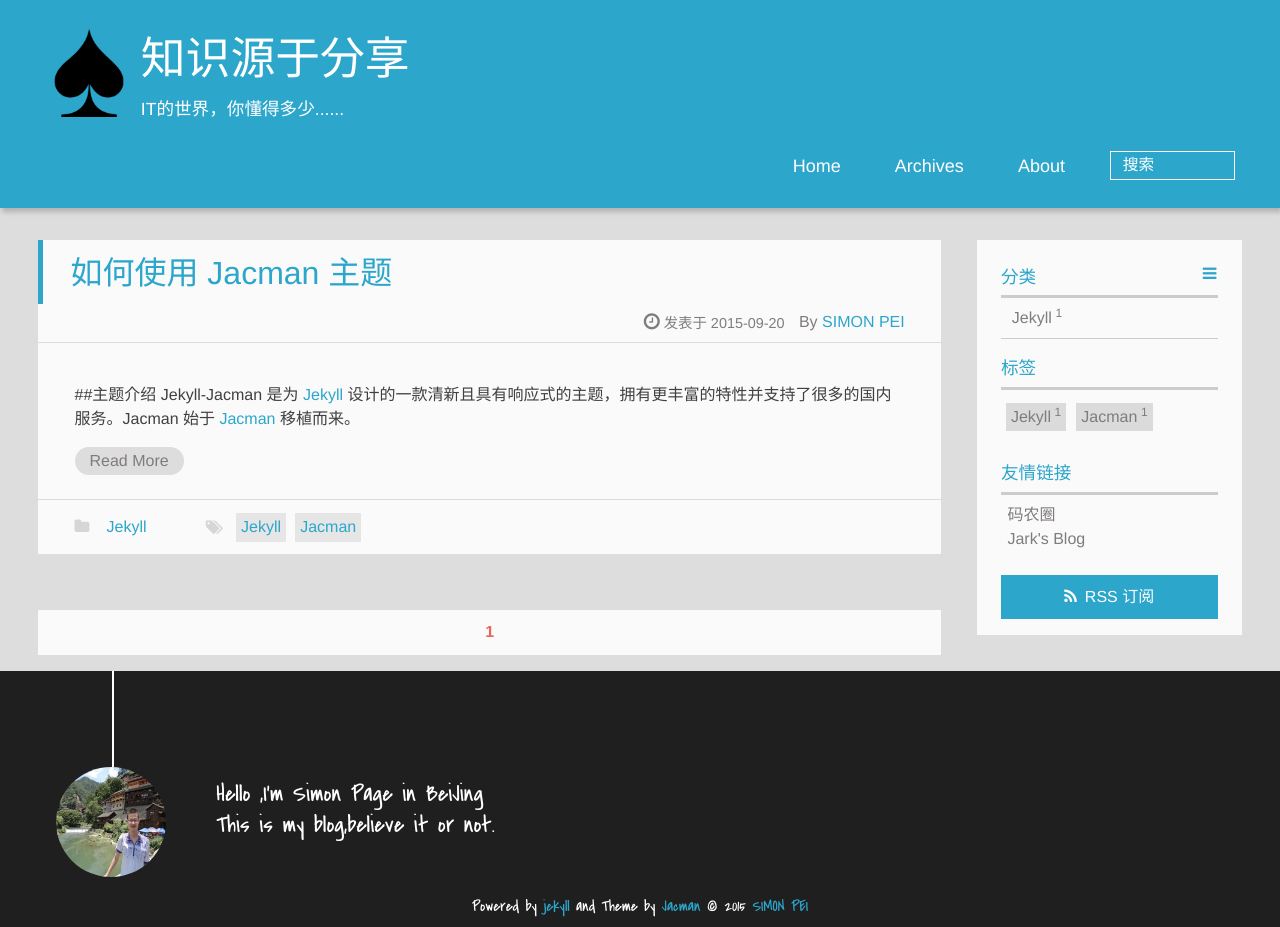
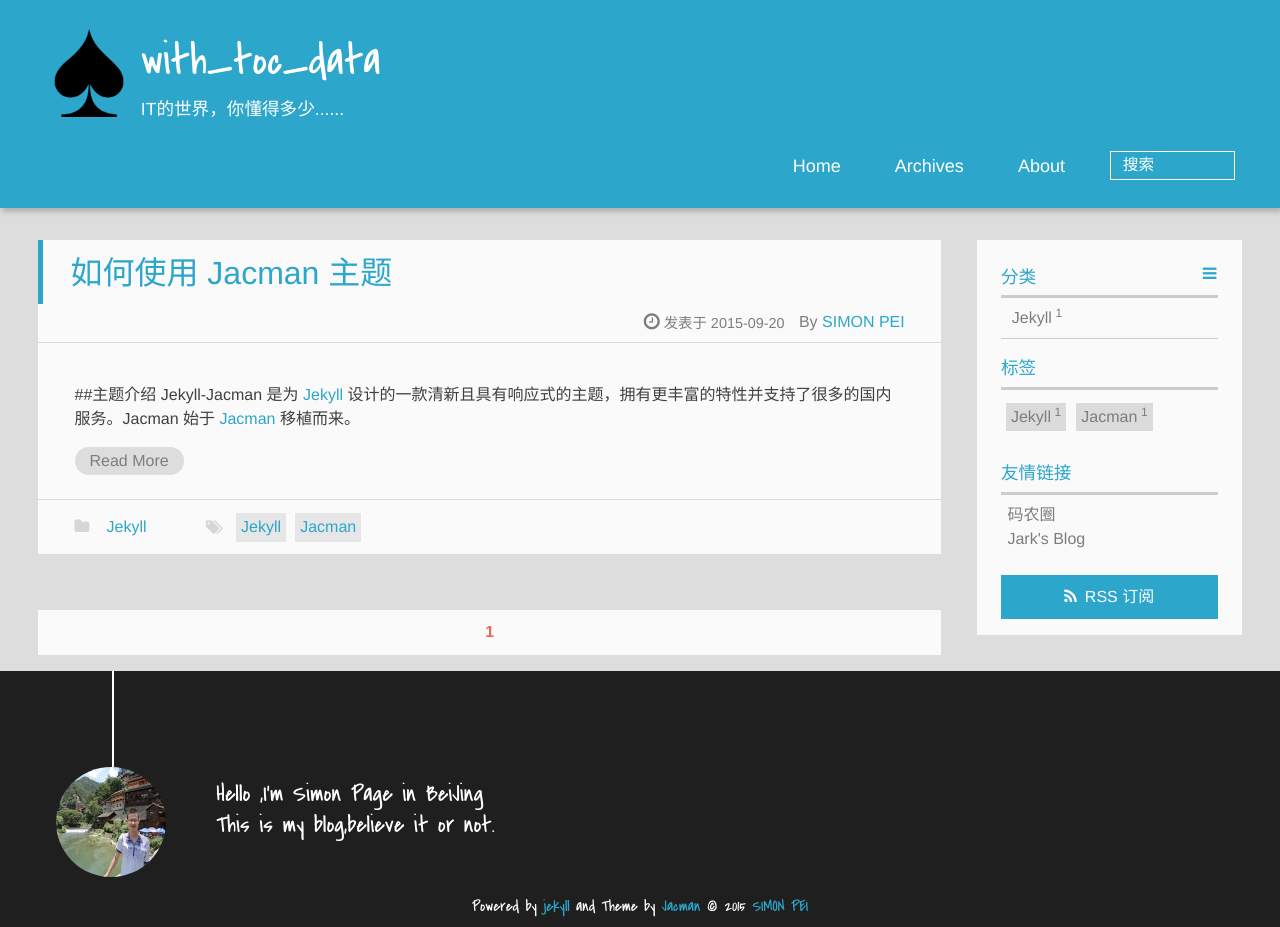
Before and after one commit to simon2011/simon2011.github.io, a Jekyll site: the page built from index.html, in a window 1280 px wide. Built offline with Jekyll 4.4.1, drawn with Linux system fonts in a browser that asks for light colours; Markdown is read by kramdown in place of the engine named in the settings; the list of posts is cut into pages by our own code.

Commit message:
Update _config.yml

```diff
--- a/_config.yml
+++ b/_config.yml
@@ -24,7 +24,7 @@ redcarpet:
     - with_toc_data
 
 
-title : 知识源于分享
+title : with_toc_data
 tagline: IT的世界，你懂得多少......
 
 defaults:
```
